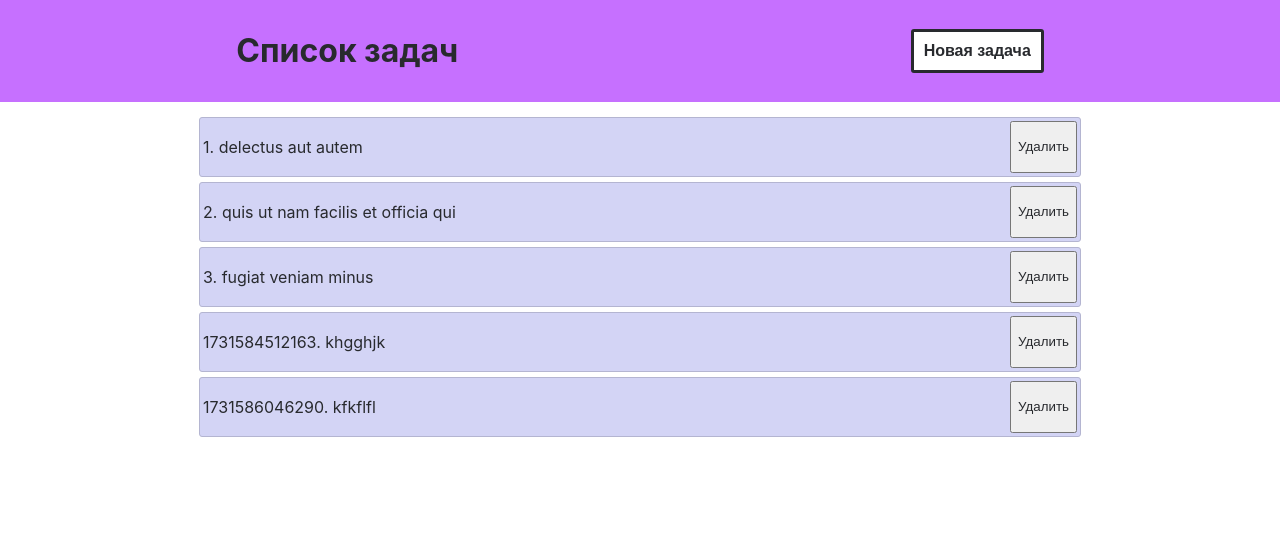
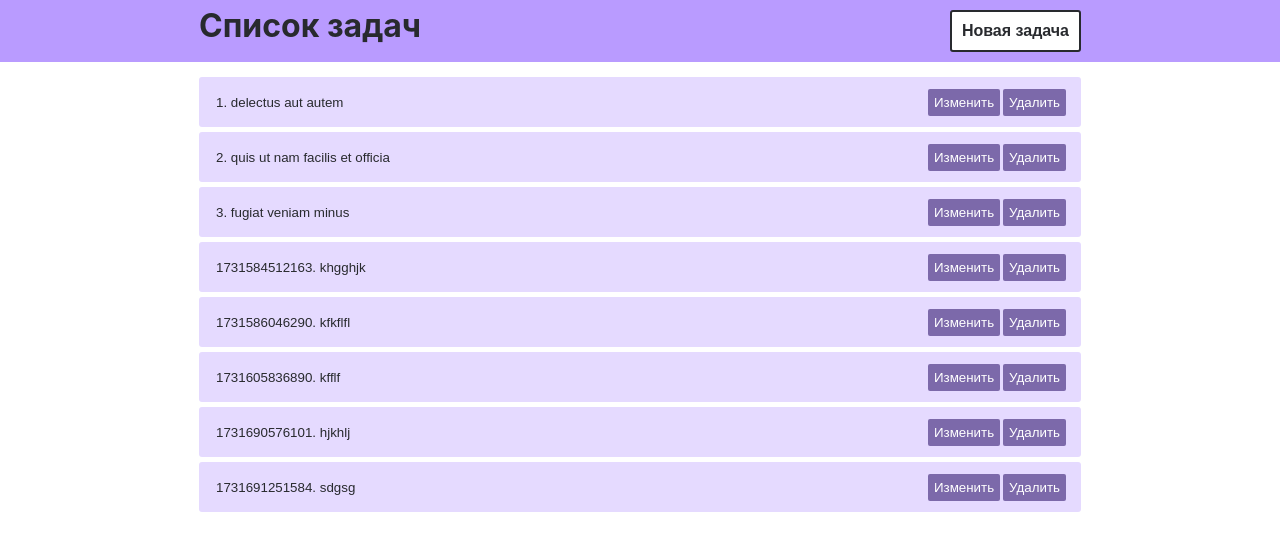
Before and after one commit to pugnitator/Module-2.-React.-TODO, a React (Create React App) app: page / in a window 1280 px wide. Shown: the top 550 px of the page. Built offline with nearby package versions, Linux system fonts and the light colour scheme; data requests are answered from the project's data file.

Commit message:
add HeaderComponent

```diff
--- a/src/App.css
+++ b/src/App.css
@@ -1,17 +1,19 @@
 * {
   color: #282a2e;
+  margin: 0;
+  box-sizing: border-box;
 }
 
 h1 {
   text-align: center;
   color: #282a2e;
+  line-height: 1;
 }
 
 header {
-  display: flex;
   margin: auto;
   padding: 10px;
   min-width: 500px;
-  justify-content: space-around;
-  background-color: #c670ff;
+  align-content: center;
+  background-color: #B99BFF;
 }
--- a/src/App.jsx
+++ b/src/App.jsx
@@ -1,12 +1,34 @@
 import "./App.css";
 import { React, useState, useEffect } from "react";
-import { styled } from 'styled-components';
-import { Task } from './components/TaskComponent.jsx';
-import { AddTaskButton } from "./components/AddTaskButtonComponent.jsx";
+import { styled } from "styled-components";
+import { Task } from "./components/TaskComponent.jsx";
+import { Header } from "./components/HeaderComponent.jsx";
+
 
 export function App() {
   const [todosList, setTodoList] = useState([]);
-  const updateList = () => getTasksList().then(setTodoList)
+  const updateList = () => getTasksList().then(setTodoList);
+  const onAddTask = () => {
+    const taskTitle = prompt("Опишите задачу");
+    if (taskTitle) {
+      const task = {
+        id: Date.now(),
+        title: taskTitle,
+        complited: false,
+      };
+      fetch("http://localhost:3004/todos", {
+        method: "POST",
+        body: JSON.stringify(task),
+        headers: {
+          "Content-type": "application/json; charset=UTF-8",
+        },
+      })
+        .then(updateList)
+        .catch(console.log("ne ok"));
+    }
+  };
+
+  const onEditeTask = () => {};
 
   useEffect(() => {
     updateList();
@@ -14,15 +36,14 @@ export function App() {
 
   return (
     <>
-      <header>
-        <h1>Список задач</h1>
-        <AddTaskButton updateList={updateList}/>
-      </header>
+      <Header onAddTask={onAddTask}/>
       <List>
-        {todosList?.map((item) => <Task key={item.id} id={item.id} title={item.title}/>)}
+        {todosList?.map((item) => (
+          <Task key={item.id} id={item.id} title={item.title} />
+        ))}
       </List>
     </>
-  )
+  );
 }
 
 const List = styled.ul`
@@ -34,9 +55,12 @@ const List = styled.ul`
   flex-direction: column;
   justify-content: space-between;
   gap: 5px;
-`
-function getTasksList () {
-    return fetch("http://localhost:3004/todos")
+`;
+
+function getTasksList() {
+  return fetch("http://localhost:3004/todos")
     .then((response) => response.json())
-    .catch(error => {console.log(error)});
+    .catch((error) => {
+      console.log(error);
+    });
 }
--- a/src/components/AddTaskButtonComponent.jsx
+++ b/src/components/AddTaskButtonComponent.jsx
@@ -1,26 +1,7 @@
 import { styled } from 'styled-components'
 
 export function AddTaskButton(props) {
-    const {updateList} = props;
-    const onClick = () => {
-        const taskTitle = prompt('Опишите задачу');
-        if (taskTitle) {
-            const task = {
-                id: Date.now(),
-                title: taskTitle,
-                complited: false,
-            }
-            fetch('http://localhost:3004/todos', {
-                method: 'POST',
-                body: JSON.stringify(task),
-                headers: {
-                    'Content-type': 'application/json; charset=UTF-8',
-                },
-            }).then(updateList)
-            .catch(console.log('ne ok'))
-        }
-    };
-
+    const { onClick } = props;
     return (
         <AddButton onClick={onClick}>Новая задача</AddButton>
     )
@@ -31,11 +12,11 @@ const AddButton = styled.button`
   padding: 10px;
   align-self: center;
   background-color: white;
-  border: 3px solid #282a2e;
+  border: 2px solid #282a2e;
   border-radius: 3px;
   font-size: 16px;
   font-weight: bold;
   &:hover {
-    background-color: #BCF7A1;
+    background-color: #60DB8B;
   }
 `
--- /dev/null
+++ b/src/components/HeaderComponent.jsx
@@ -0,0 +1,24 @@
+import { styled } from "styled-components";
+import { AddTaskButton } from "./AddTaskButtonComponent"
+
+export function Header(props) {
+  const { onAddTask } = props;
+  return (
+    <header>
+      <HeaderItemsConteiner>
+        <h1>Список задач</h1>
+        <AddTaskButton onClick={onAddTask} />
+      </HeaderItemsConteiner>
+    </header>
+  );
+}
+
+const HeaderItemsConteiner = styled.div`
+  display: flex;
+  margin: auto;
+  width: 70%;
+  min-width: 500px;
+  justify-content: space-between;
+  align-items: baseline;
+  background-color: #b99bff;
+`;
--- a/src/components/TaskComponent.jsx
+++ b/src/components/TaskComponent.jsx
@@ -1,10 +1,19 @@
+import { React, useState } from "react";
 import { styled } from 'styled-components';
 
 export function Task({id, title}) {
+    const [isEdited, setIsEdited] = useState(true)
+    const onClick = () => {
+        setIsEdited(false);
+    }
+
     return (
         <ListItem>
-            <p>{id}. {title}</p>
-            <button>Удалить</button>
+            <TaskInput type='text' value={`${id}. ${title}`} disabled={isEdited}/>
+            <TaskButtons>
+                <Button id={'edit'} onClick={onClick}>Изменить</Button>
+                <Button id={'delete'} >Удалить</Button>
+            </TaskButtons>
         </ListItem>
     )
 }
@@ -14,14 +23,39 @@ const ListItem = styled.li`
     display: flex;
     flex-direction: row;
     justify-content: space-between;
-    hight: 20px;
+    height: 50px;
     width: 70%;
     min-width: 500px;
-    padding: 3px;
-    background-color: #D3D4F5;
-    border: 1px solid #B4B5D1;
+    padding: 5px 15px;
+    background-color: #E5DAFF;
     border-radius: 3px;
     &:hover {
-        background-color: #B4B5D1;
+        background-color: #DED4FA;
     }
 `
+const TaskButtons = styled.div`
+    display: flex;
+    flex-direction: row;
+    justify-content: space-between;
+    gap: 3px;
+    align-items: center;
+    margin: 0;
+    padding: 0;
+    border: none;
+`
+const TaskInput = styled.input`
+    background-color: rgba(205, 214, 219, 0);
+    border: none;
+`
+
+const Button = styled.button`
+    height: 25px;
+    box-sizing: content-box;
+    color: white;
+    border: none;
+    background-color: #7C69AA;
+    border-radius: 2px;
+    &:hover {
+        background-color: ${(prop) => prop.id === 'delete' ? '#B0204D' : '#D9A84E'}
+    }
+`
--- a/src/db.json
+++ b/src/db.json
@@ -1,28 +1,43 @@
 {
   "todos": [
     {
-      "id": 1,
+      "id": "1",
       "title": "delectus aut autem",
       "completed": false
     },
     {
-      "id": 2,
+      "id": "2",
       "title": "quis ut nam facilis et officia qui",
       "completed": false
     },
     {
-      "id": 3,
+      "id": "3",
       "title": "fugiat veniam minus",
       "completed": false
     },
     {
-      "id": 1731584512163,
+      "id": "1731584512163",
       "title": "khgghjk",
       "complited": false
     },
     {
-      "id": 1731586046290,
+      "id": "1731586046290",
       "title": "kfkflfl",
+      "complited": false
+    },
+    {
+      "id": "1731605836890",
+      "title": "kfflf",
+      "complited": false
+    },
+    {
+      "id": 1731690576101,
+      "title": "hjkhlj",
+      "complited": false
+    },
+    {
+      "id": 1731691251584,
+      "title": "sdgsg",
       "complited": false
     }
   ]
```
